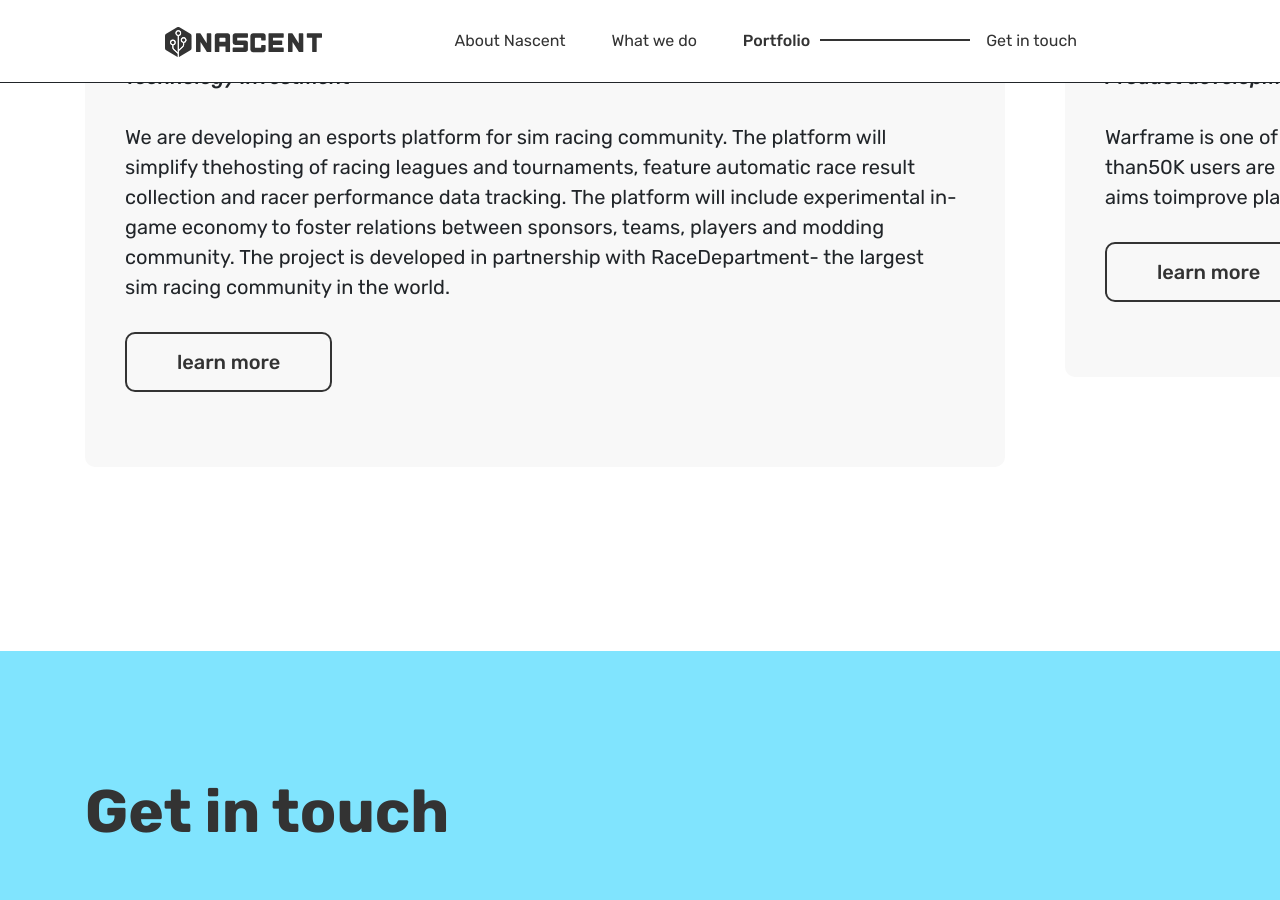
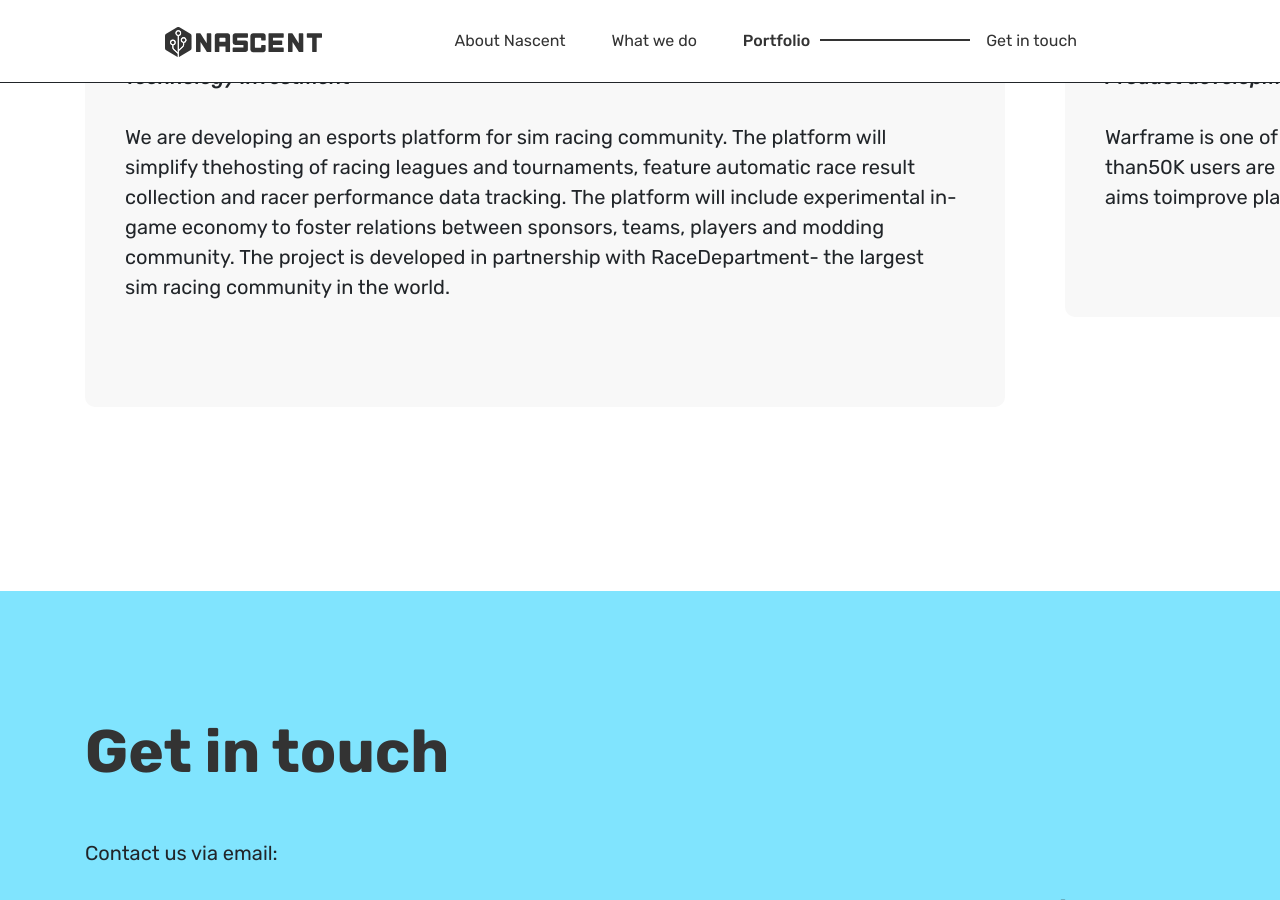
Before and after one commit to nascent-works/nascent-works.github.io, a Jekyll site: the page built from index.html, in a window 1280 px wide and 900 px high, scrolled down 4578 px. Built offline with Jekyll 4.4.1, drawn with Linux system fonts in a browser that asks for light colours.

Commit message:
hide buttons for a while

```diff
--- a/index.html
+++ b/index.html
@@ -250,7 +250,7 @@ bodyClass: page-home
                         <h3>{{case.title}}</h3>
                         <i>{{case.category}}</i>
                         <p>{{case.excerpt}}</p>
-                        <a class="primary-btn" target="_blank" href="{{case.url}}">learn more</a>
+                        <a class="primary-btn d-none" target="_blank" href="{{case.url}}">learn more</a>
                     </div>
                 </div>
                 {% endfor %}
```
